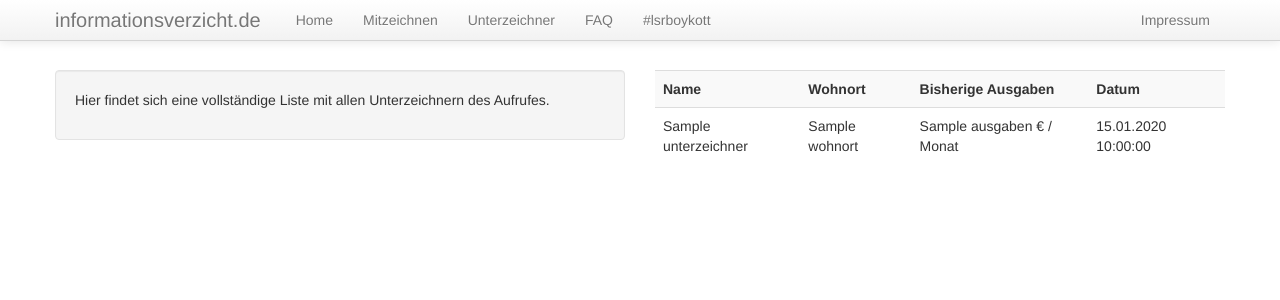
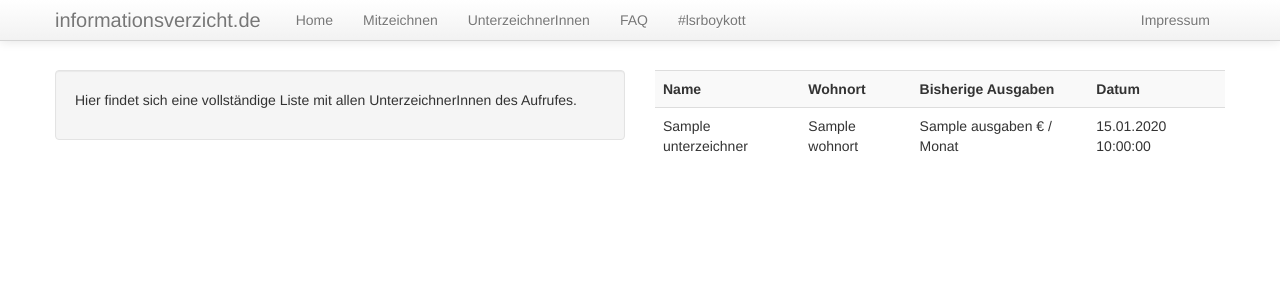
Before and after one commit to holgerd77/informationsverzicht-de, a Django app: template if_website/templates/if_website/unterzeichner.html in a window 1280 px wide. Shown: the top 300 px of the page. Run offline with Django 3.2, Linux system fonts and the light colour scheme; the template is opened without the code that fills it: most values are stand-ins (such as "Sample title", 1, 10 or a date in 2020).

Commit message:
Gendered version of page

```diff
--- a/if_website/templates/if_website/base.html
+++ b/if_website/templates/if_website/base.html
@@ -21,7 +21,7 @@
     <ul class="nav">
       <li><a href="/">Home</a></li>
       <li><a href="/mitzeichnen/">Mitzeichnen</a></li>
-      <li><a href="/unterzeichner/">Unterzeichner</a></li>
+      <li><a href="/unterzeichner/">UnterzeichnerInnen</a></li>
       <li><a href="/faq/">FAQ</a></li>
       <li><a href="https://twitter.com/search?q=%23lsrboykott" target="_blank">#lsrboykott</a></li>
     </ul>
--- a/if_website/templates/if_website/index.html
+++ b/if_website/templates/if_website/index.html
@@ -65,7 +65,7 @@
   </div>
 
   <div class="span6">
-    <h4>Neue Unterzeichner</h4>
+    <h4>Neue UnterzeichnerInnen</h4>
     {% include "if_website/info_box/unterzeichner.html"%}
   </div>
 
--- a/if_website/templates/if_website/unterzeichner.html
+++ b/if_website/templates/if_website/unterzeichner.html
@@ -6,7 +6,7 @@
   <div class="span6">
 
     <div class="well">
-      <p>Hier findet sich eine vollständige Liste mit allen Unterzeichnern des Aufrufes.</p>
+      <p>Hier findet sich eine vollständige Liste mit allen UnterzeichnerInnen des Aufrufes.</p>
   </div>
 
   </div>
```
